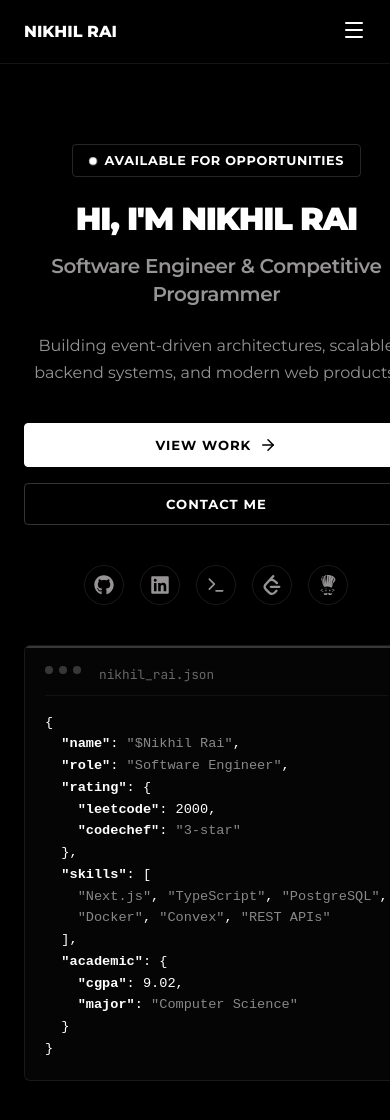
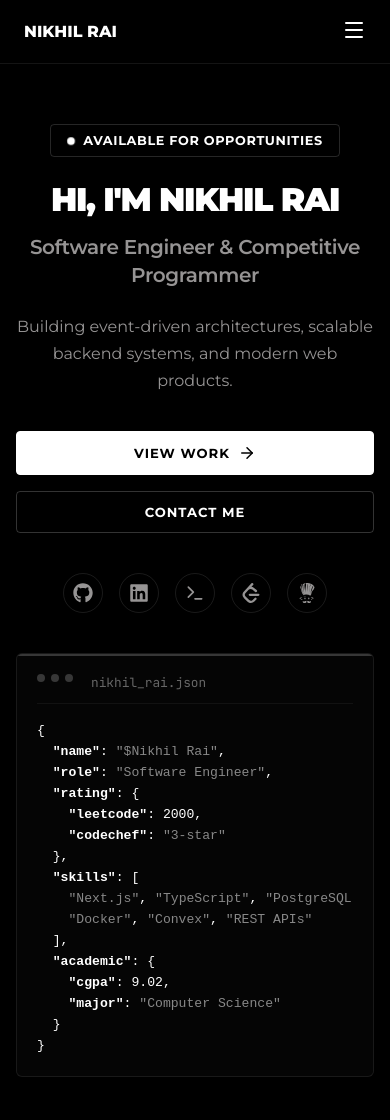
Before and after one commit to Nikhil2005Rai/my-portfolio, a Next.js app: page / in a window 390 px wide. Shown: the top 1120 px of the page. Built offline with nearby package versions, Linux system fonts and the light colour scheme.

Commit message:
Fix grid child container and terminal box mobile viewports overflow

```diff
--- a/src/app/globals.css
+++ b/src/app/globals.css
@@ -44,7 +44,7 @@
 
 html,
 body {
-  max-width: 100vw;
+  max-width: 100%;
   overflow-x: hidden;
   background-color: var(--bg-primary);
   color: var(--fg-primary);
@@ -162,6 +162,8 @@ a {
   border-radius: 6px;
   padding: 20px;
   position: relative;
+  width: 100%;
+  max-width: 100%;
   overflow: hidden;
 }
 
--- a/src/components/Hero.module.css
+++ b/src/components/Hero.module.css
@@ -126,14 +126,18 @@
 
 .visual {
   width: 100%;
+  max-width: 100%;
+  min-width: 0;
 }
 
 .pre {
   margin: 0;
-  font-size: 0.85rem;
+  font-size: 0.82rem;
   line-height: 1.6;
   overflow-x: auto;
   color: #ffffff;
+  width: 100%;
+  max-width: 100%;
 }
 
 .key {
@@ -187,8 +191,12 @@
 }
 
 @media (max-width: 480px) {
+  .section {
+    padding: 60px 16px;
+  }
+
   .title {
-    font-size: 2rem;
+    font-size: 2.05rem;
   }
 
   .actions {
```
